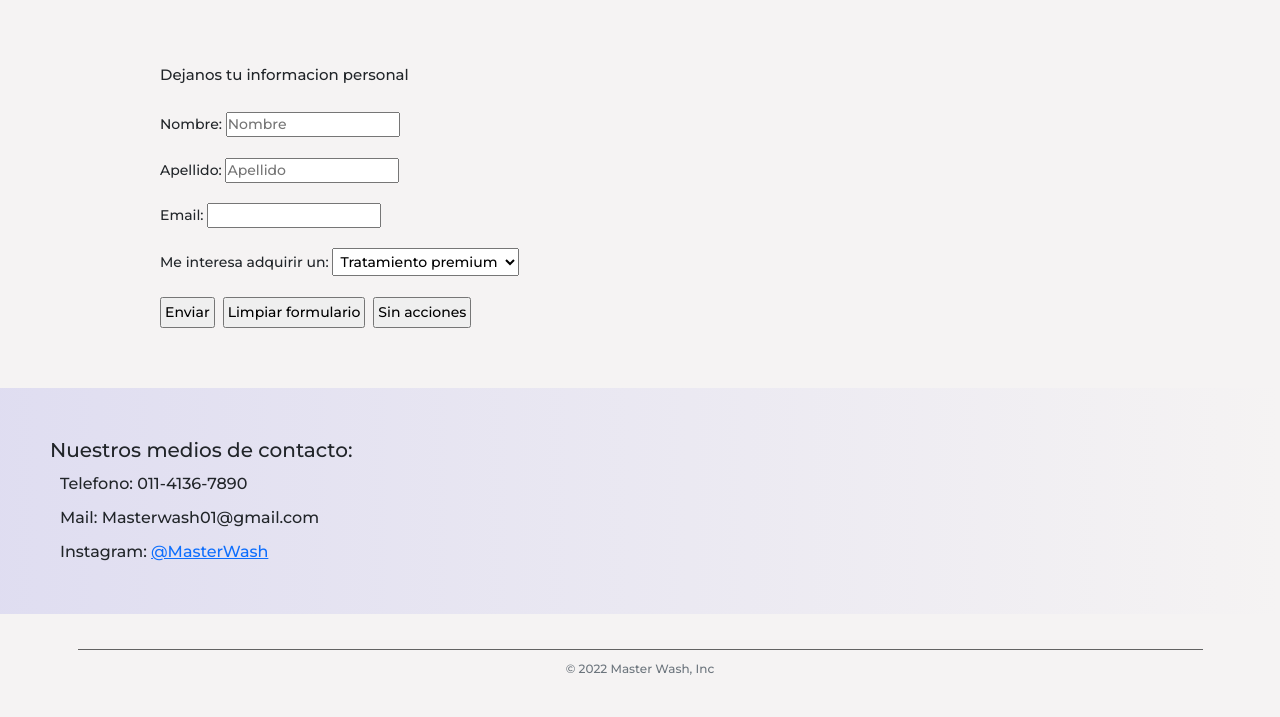
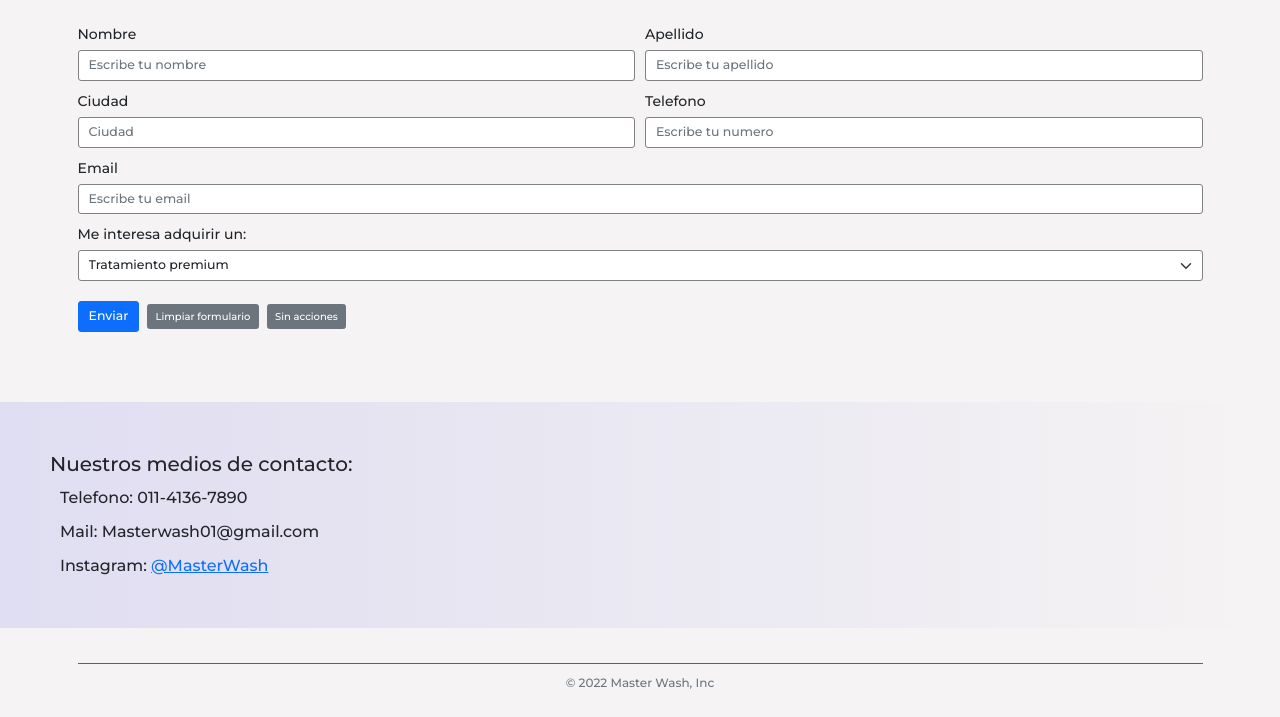
Before and after one commit to FacuBitz/masterWash, a plain HTML site: page assets/pages/contacto.html in a window 1280 px wide. Shown: the part 174-891 px from the top of the page. Drawn offline with nearby package versions, Linux system fonts and the light colour scheme.

Commit message:
modificada pagina contacto

```diff
--- a/assets/css/style.css
+++ b/assets/css/style.css
@@ -312,7 +312,7 @@ nav .checkbtn .line {
     margin-right: 10rem;
 }
 .main__titulo--negro{
-    color: black;
+    color: #29292e;
 }
 .titulo__flex{
     display: flex;
@@ -416,6 +416,7 @@ nav .checkbtn .line {
 /* fin body trabajos */
 
 
+
 /*---------- contacto ----------*/
 /* body contacto */
 
@@ -425,30 +426,8 @@ nav .checkbtn .line {
 
 /* main contacto */
 
-.form{
-    height: 38vh;
-    display: flex;
-    justify-content: flex-start;
-    margin: 6rem 0 4rem 14rem;
-    font-size: 1.4em;
-}
-.fieldset{
-    padding: 1rem 0rem 1rem 2rem;
-    display: flex;
-    width: 70vw;
-    max-width: 80vh;
-    justify-content: space-around;
-    flex-direction: column;
-}
-.button__style{
-    padding: 0.3rem;
-    cursor: pointer;
-}
-.button__gap{
-    display: flex;
-    gap: 8px;
-}
 .contacto__section{
+    margin-top: 4rem;
     padding: 5rem 0 5rem 5rem;
     font-size: 1.6em;
     background: linear-gradient(90deg, #cdcbef8a, transparent)
@@ -461,6 +440,8 @@ nav .checkbtn .line {
 /* fin main contacto */
 /* footer contacto */
 /* fin body contacto */
+
+
 
 /*---------- clases bootstrap ----------*/
 
@@ -498,7 +479,19 @@ p{
 .trabajos__footer:hover{
     color: #29292e;
 }
-
+/* contacto */
+.form-label{
+    font-size: 1.4em;
+}
+.form-control{
+    border: 1px solid #808183;
+}
+.form-select{
+    border: 1px solid #808183;
+}
+.btn{
+    margin-right: .5rem;
+}
 
 /* ---------- media ----------*/
 
--- a/assets/pages/contacto.html
+++ b/assets/pages/contacto.html
@@ -35,37 +35,45 @@
     </header>
     <main>
         <h1 class="main__titulo main__titulo--negro titulo__flex">Comuníquese con nosotros</h1>
-        <form action="" class="form">
-            <fieldset class="fieldset">
-                <legend>Dejanos tu informacion personal</legend>
-                <div>
-                    <label for="nombre">Nombre:</label>
-                    <input type="text" placeholder="Nombre" name="nombre">
+
+        <div class="container">
+            <form class="row g-3 mt-5 needs-validation">
+                <div class="col-6">
+                    <label for="nombre" class="form-label">Nombre</label>
+                    <input type="text" class="form-control form-control-lg" id="nombre" placeholder="Escribe tu nombre" required>
                 </div>
-                <div>
-                    <label for="apellido">Apellido:</label>
-                    <input type="text" placeholder="Apellido" name="apellido">
+                <div class="col-6">
+                    <label for="apellido" class="form-label">Apellido</label>
+                    <input type="text" class="form-control form-control-lg" id="apellido" placeholder="Escribe tu apellido" required>
                 </div>
-                <div>
-                    <label for="email">Email:</label>
-                    <input type="email" name="email" id="">
+                <div class="col-6">
+                    <label for="ciudad" class="form-label">Ciudad</label>
+                    <input type="text" class="form-control form-control-lg" id="ciudad" placeholder="Ciudad" required>
                 </div>
-                <div>
-                    <label for="productos">Me interesa adquirir un:</label>
-                    <select name="productos" class="button__style">
+                <div class="col-6">
+                    <label for="tel" class="form-label">Telefono</label>
+                    <input type="tel" class="form-control form-control-lg" id="tel" placeholder="Escribe tu numero" required>
+                </div>
+                <div class="col-12">
+                    <label for="email" class="form-label">Email</label>
+                    <input type="email" class="form-control form-control-lg" id="email" placeholder="Escribe tu email" required>
+                </div>
+                <div class="col-12 mb-3">
+                    <label for="productos" class="form-label">Me interesa adquirir un:</label>
+                    <select name="productos" class="form-select form-select-lg" aria-label="Default select example">
                         <option value="tratamientoPremium">Tratamiento premium</option>
                         <option value="tratamientoMedio">Tratamiento medio</option>
                         <option value="tratamientoBase">Tratamiento base</option>
                         <option value="productoLimpieza">Productos de limpieza</option>
                     </select>
                 </div>
-                <div class="button__gap">
-                    <input type="submit" value="Enviar" class="button__style">
-                    <input type="reset" value="Limpiar formulario" class="button__style">
-                    <input type="button" value="Sin acciones" class="button__style">
+                <div class="mb-5">
+                    <input type="submit" value="Enviar" class="btn btn-primary btn-lg">
+                    <input type="reset" value="Limpiar formulario" class="btn btn-secondary">
+                    <input type="button" value="Sin acciones" class="btn btn-secondary">
                 </div>
-            </fieldset>
-        </form>
+            </form>
+        </div>
         <section class="contacto__section">
                 <h2>Nuestros medios de contacto:</h2>
                 <p class="contacto__margin">Telefono: 011-4136-7890</p>
```
